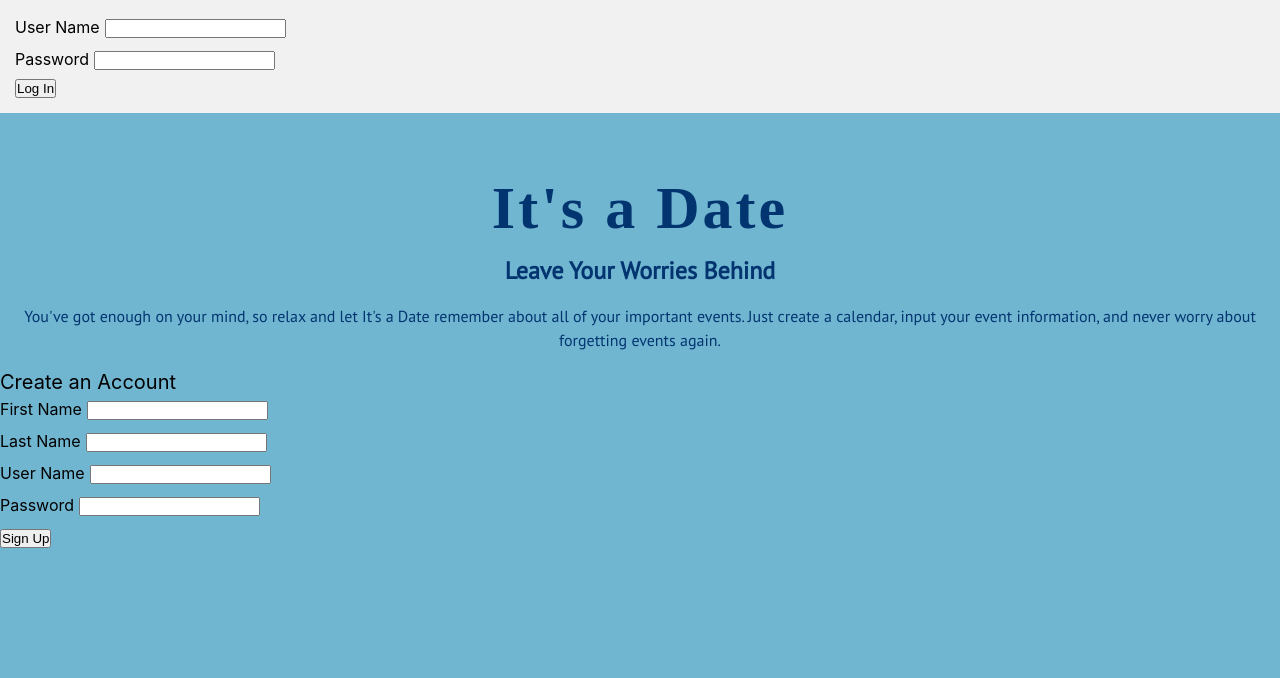
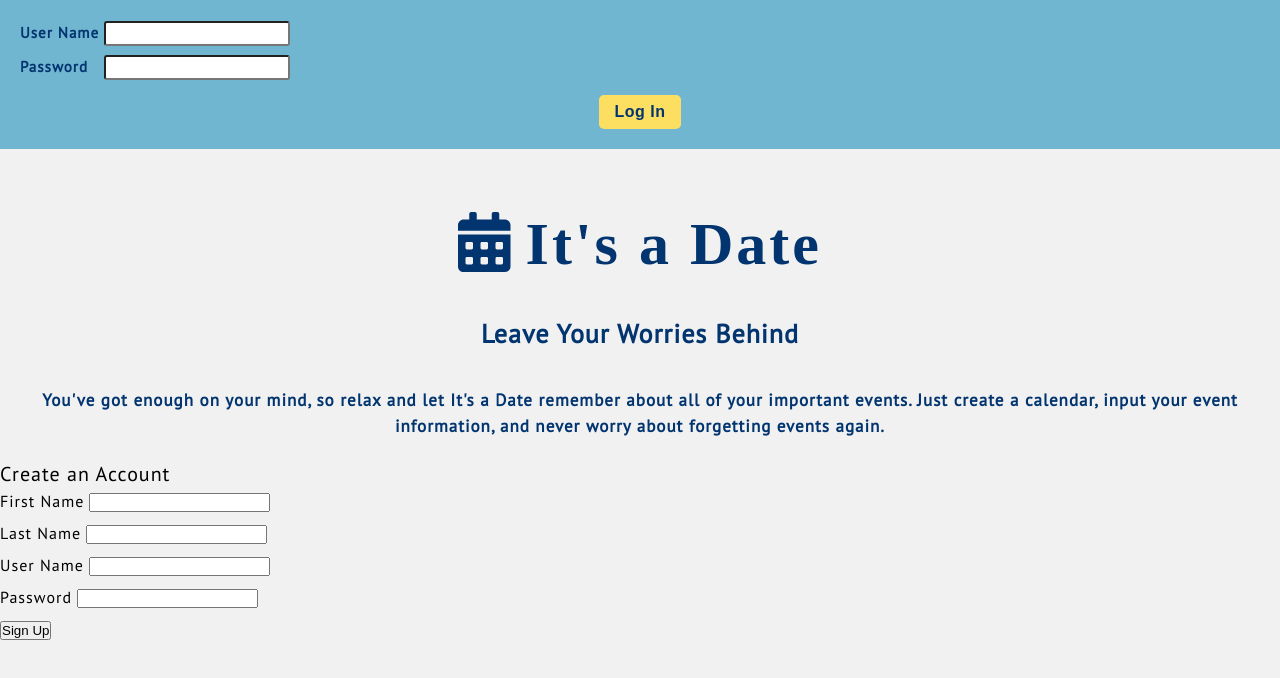
Before and after one commit to wesmc10/it-s-a-date-app, a React (Create React App) app: page / in a window 1280 px wide. Shown: the top 678 px of the page. Built offline with nearby package versions, Linux system fonts and the light colour scheme; no server answers; a web font is replaced by a local one.

Commit message:
Styled login and main content sections of landing page

```diff
--- a/src/App/App.css
+++ b/src/App/App.css
@@ -5,7 +5,9 @@
 }
 
 .App_main {
-    background-color: #71b6d1;
+    font-family: 'PT Sans', sans-serif;
+    background-color: #f1f1f1;
     height: 100vh;
     line-height: 1.5;
+    letter-spacing: 1px;
 }
--- a/src/LandingPage/LandingPage.css
+++ b/src/LandingPage/LandingPage.css
@@ -4,17 +4,25 @@
     padding-top: 50px;
 }
 
+.Calendar_icon {
+    padding-right: 15px;
+}
+
 .title {
     font-family: 'Neucha', cursive;
     font-size: 60px;
     letter-spacing: 3px;
+    padding-bottom: 25px;
 }
 
 .subtitle {
-    font-family: 'PT Sans', sans-serif;
+    font-size: 26px;
+    padding-bottom: 20px;
 }
 
 .paragraph_content {
-    font-family: 'PT Sans', sans-serif;
+    font-size: 17px;
     padding: 15px;
+    font-weight: bolder;
+    padding-bottom: 20px;
 }
--- a/src/LandingPage/LandingPage.js
+++ b/src/LandingPage/LandingPage.js
@@ -1,6 +1,8 @@
 import React from 'react';
 import LogIn from '../LogIn/LogIn';
 import SignUp from '../SignUp/SignUp';
+import { FontAwesomeIcon } from '@fortawesome/react-fontawesome';
+import { faCalendarAlt } from '@fortawesome/free-solid-svg-icons';
 import './LandingPage.css';
 
 export default function LandingPage(props) {
@@ -11,7 +13,14 @@ export default function LandingPage(props) {
                 <LogIn {...props} />
             </header>
             <section className="Landing_page_content_section">
-                <h1 className="title">It's a Date</h1>
+                <h1 className="title">
+                    <span className="Calendar_icon">
+                        <FontAwesomeIcon
+                            icon={faCalendarAlt}
+                        />
+                    </span>
+                    It's a Date
+                </h1>
                 <h2 className="subtitle">Leave Your Worries Behind</h2>
                 <p className="paragraph_content">You've got enough on your mind, so relax and let
                 It's a Date remember about all of your important events. Just create a calendar,
--- a/src/LogIn/LogIn.css
+++ b/src/LogIn/LogIn.css
@@ -7,14 +7,49 @@ fieldset {
 }
 
 .Login {
-    padding: 15px;
-    background-color: #f1f1f1;
+    padding: 20px;
+    background-color: #71b6d1;
 }
 
 .Login_form_user_name, .Login_form_password {
     margin-bottom: 8px;
 }
 
+.Login_label_user_name, .Login_label_password {
+    color: #023570;
+    font-size: 15px;
+    font-weight: 600;
+}
+
+.Login_label_password {
+    margin-right: 16px;
+}
+
+#Login_password, #Login_user_name {
+    height: 25px;
+    padding-left: 5px;
+    border-radius: 3px;
+}
+
 label {
     margin-right: 5px;
 }
+
+.Login_button {
+    margin-right: auto;
+    margin-left: auto;
+    margin-top: 15px;
+    color: #023570;
+    border: none;
+    border-radius: 5px;
+    font-size: 16px;
+    font-weight: 600;
+    padding: 8px 16px;
+    background-color: #fcdf60;
+    letter-spacing: 0.5px;
+}
+
+.Login_button:hover {
+    cursor: pointer;
+    background-color: #fdd524;
+}
--- a/src/LogIn/LogIn.js
+++ b/src/LogIn/LogIn.js
@@ -80,7 +80,7 @@ export default class LogIn extends Component {
                         {error && <p className="red">{error}</p>}
                     </div>
                     <div className="Login_form_user_name">
-                        <label htmlFor="Login_user_name">
+                        <label htmlFor="Login_user_name" className="Login_label_user_name">
                             User Name
                         </label>
                         <input
@@ -92,7 +92,7 @@ export default class LogIn extends Component {
                         />
                     </div>
                     <div className="Login_form_password">
-                        <label htmlFor="Login_password">
+                        <label htmlFor="Login_password" className="Login_label_password">
                             Password
                         </label>
                         <input
```
